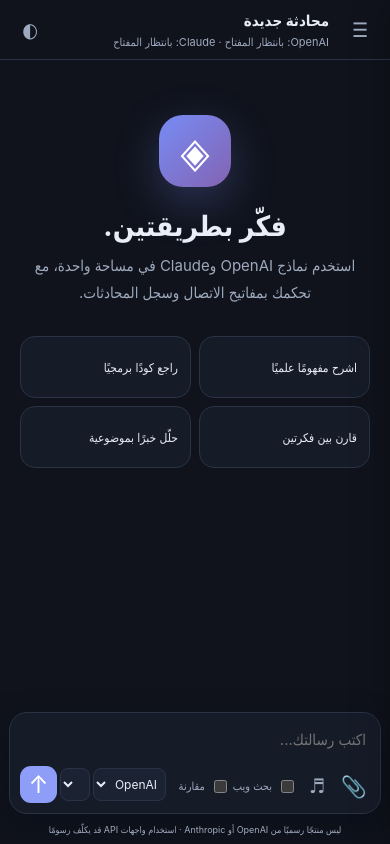
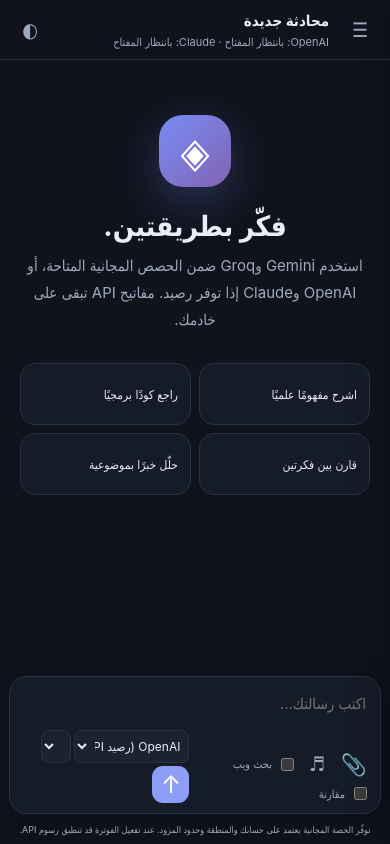
Before and after one commit to jouseph36/next-gpt-developer-suite, a website: page dualmind-ai/public/index.html in a window 390 px wide. Drawn offline with Linux system fonts and the light colour scheme; no server answers.

Commit message:
Add Gemini and Groq free-tier options and official setup links to mobile UI

```diff
--- a/dualmind-ai/public/index.html
+++ b/dualmind-ai/public/index.html
@@ -2,8 +2,8 @@
 <html lang="ar" dir="rtl">
 <head>
  <meta charset="utf-8"><meta name="viewport" content="width=device-width,initial-scale=1,viewport-fit=cover">
- <meta name="theme-color" content="#101828"><meta name="description" content="DualMind AI — Your independent OpenAI and Anthropic workspace">
- <title>DualMind AI · OpenAI + Claude</title><link rel="stylesheet" href="/style.css">
+ <meta name="theme-color" content="#101828"><meta name="description" content="DualMind AI — Independent Gemini, Groq, OpenAI and Anthropic workspace">
+ <title>DualMind AI · Gemini + Groq + GPT + Claude</title><link rel="stylesheet" href="/style.css">
 </head>
 <body>
 <div class="app">
@@ -17,16 +17,16 @@
   <main class="main">
    <header class="topbar"><button id="openSide" class="icon mobile" aria-label="فتح القائمة">☰</button><div class="titleWrap"><strong id="conversationTitle">محادثة جديدة</strong><span class="subline" id="providerStatus">اتصل بأحد المزودين للبدء</span></div><button id="themeBtn" class="icon" title="الوضع الليلي أو الفاتح" aria-label="تغيير المظهر">◐</button></header>
    <section id="workspace" class="workspace">
-    <div id="welcome" class="welcome"><div class="hero-mark">◈</div><h1>فكّر بطريقتين.</h1><p>استخدم نماذج OpenAI وClaude في مساحة واحدة، مع تحكمك بمفاتيح الاتصال وسجل المحادثات.</p><div class="suggestions"><button data-prompt="اشرح لي مفهوم الذكاء الاصطناعي بأسلوب بسيط">اشرح مفهومًا علميًا</button><button data-prompt="راجع هذا الكود وحدد الثغرات والأخطاء المحتملة">راجع كودًا برمجيًا</button><button data-prompt="قارن بين فكرتين للمشاريع مع ذكر نقاط القوة والضعف">قارن بين فكرتين</button><button data-prompt="أريد تحليلًا موضوعيًا لخبر سياسي مع توضيح ما هو مؤكد وما هو غير مؤكد">حلّل خبرًا بموضوعية</button></div></div>
+    <div id="welcome" class="welcome"><div class="hero-mark">◈</div><h1>فكّر بطريقتين.</h1><p>استخدم Gemini وGroq ضمن الحصص المجانية المتاحة، أو OpenAI وClaude إذا توفر رصيد. مفاتيح API تبقى على خادمك.</p><div class="suggestions"><button data-prompt="اشرح لي مفهوم الذكاء الاصطناعي بأسلوب بسيط">اشرح مفهومًا علميًا</button><button data-prompt="راجع هذا الكود وحدد الثغرات والأخطاء المحتملة">راجع كودًا برمجيًا</button><button data-prompt="قارن بين فكرتين للمشاريع مع ذكر نقاط القوة والضعف">قارن بين فكرتين</button><button data-prompt="أريد تحليلًا موضوعيًا لخبر سياسي مع توضيح ما هو مؤكد وما هو غير مؤكد">حلّل خبرًا بموضوعية</button></div></div>
     <div id="messages" class="messages" role="log" aria-label="محتوى المحادثة" aria-live="polite"></div>
    </section>
    <div class="dock"><div id="attachments" class="attachments" hidden></div>
-    <div class="compose"><textarea id="prompt" rows="1" placeholder="اكتب رسالتك..." aria-label="اكتب رسالة"></textarea><div class="compose-actions"><div class="compose-group"><label class="file-btn" title="رفع صورة أو PDF">📎<input id="attachmentInput" type="file" accept="image/png,image/jpeg,image/webp,image/gif,application/pdf" multiple hidden></label><button id="speechBtn" class="icon" title="إملاء صوتي إذا كان المتصفح يدعمه" aria-label="إملاء صوتي">♬</button><label class="toggle"><input id="webSearch" type="checkbox"><span>بحث ويب</span></label><label class="toggle"><input id="compare" type="checkbox"><span>مقارنة</span></label></div><div class="compose-group"><select id="provider" aria-label="المزوّد"><option value="openai">OpenAI</option><option value="anthropic">Claude</option></select><select id="model" aria-label="النموذج"></select><button id="send" class="send" title="إرسال">↑</button><button id="stop" class="send stop" title="إيقاف" hidden>■</button></div></div></div>
-    <p class="disclaimer">ليس منتجًا رسميًا من OpenAI أو Anthropic · استخدام واجهات API قد يكلّف رسومًا</p>
+    <div class="compose"><textarea id="prompt" rows="1" placeholder="اكتب رسالتك..." aria-label="اكتب رسالة"></textarea><div class="compose-actions"><div class="compose-group"><label class="file-btn" title="رفع صورة أو PDF">📎<input id="attachmentInput" type="file" accept="image/png,image/jpeg,image/webp,image/gif,application/pdf" multiple hidden></label><button id="speechBtn" class="icon" title="إملاء صوتي إذا كان المتصفح يدعمه" aria-label="إملاء صوتي">♬</button><label class="toggle"><input id="webSearch" type="checkbox"><span>بحث ويب</span></label><label class="toggle"><input id="compare" type="checkbox"><span>مقارنة</span></label></div><div class="compose-group"><select id="provider" aria-label="المزوّد"><option value="gemini">Gemini (حصة مجانية)</option><option value="groq">Groq (حصة مجانية)</option><option value="openai">OpenAI (رصيد API)</option><option value="anthropic">Claude (رصيد API)</option></select><select id="model" aria-label="النموذج"></select><button id="send" class="send" title="إرسال">↑</button><button id="stop" class="send stop" title="إيقاف" hidden>■</button></div></div></div>
+    <p class="disclaimer">توفّر الحصة المجانية يعتمد على حسابك والمنطقة وحدود المزود. عند تفعيل الفوترة قد تنطبق رسوم API.</p>
    </div>
   </main>
  </div>
- <dialog id="settingsDialog"><form method="dialog" class="settings"><header><h2>الإعدادات والخصوصية</h2><button class="icon" value="cancel" aria-label="إغلاق">✕</button></header><p>مفاتيح API تبقى على الخادم. المحادثات محفوظة في مساحة تخزين المتصفح (IndexedDB) وتُرسل لمزود النموذج عند الطلب.</p><label>كلمة مرور التطبيق (إذا ضبطتها على الخادم)<input id="password" type="password" placeholder="APP_PASSWORD" autocomplete="off"></label><label>التعليمات الدائمة للنموذج<textarea id="system" rows="3" placeholder="أجب بلغة المستخدم مع توضيح مستوى الثقة..."></textarea></label><div class="setting-actions"><button id="saveSettings" type="button" class="primary">حفظ</button><button id="wipeData" type="button" class="danger">مسح جميع المحادثات المحلية</button></div><p class="hint">⚠ لا تخزّن أرقام بطاقات أو مفاتيح سرية في المحادثات. لا تنشر السيرفر بدون APP_PASSWORD وHTTPS.</p></form></dialog>
+ <dialog id="settingsDialog"><form method="dialog" class="settings"><header><h2>الإعدادات والخصوصية</h2><button class="icon" value="cancel" aria-label="إغلاق">✕</button></header><p>مفاتيح API تبقى على الخادم. المحادثات محفوظة في مساحة تخزين المتصفح (IndexedDB) وتُرسل لمزود النموذج عند الطلب.</p><label>كلمة مرور التطبيق (إذا ضبطتها على الخادم)<input id="password" type="password" placeholder="APP_PASSWORD" autocomplete="off"></label><label>التعليمات الدائمة للنموذج<textarea id="system" rows="3" placeholder="أجب بلغة المستخدم مع توضيح مستوى الثقة..."></textarea></label><div class="setting-actions"><button id="saveSettings" type="button" class="primary">حفظ</button><button id="wipeData" type="button" class="danger">مسح جميع المحادثات المحلية</button></div><p class="hint"><strong>مفاتيح مجانية:</strong> <a href="https://aistudio.google.com/api-keys" target="_blank" rel="noopener noreferrer">إنشاء Gemini API</a> · <a href="https://console.groq.com/keys" target="_blank" rel="noopener noreferrer">إنشاء Groq API</a>. أضف المفتاح في Render → Environment باسم GEMINI_API_KEY أو GROQ_API_KEY. الحصص المجانية ليست مضمونة لكل حساب.</p><p class="hint">⚠ لا تخزّن أرقام بطاقات أو مفاتيح سرية في المحادثات. لا تنشر السيرفر بدون APP_PASSWORD وHTTPS.</p></form></dialog>
  <div id="toast" role="status" aria-live="polite"></div><script type="module" src="/app.js"></script>
 </body>
 </html>
```
